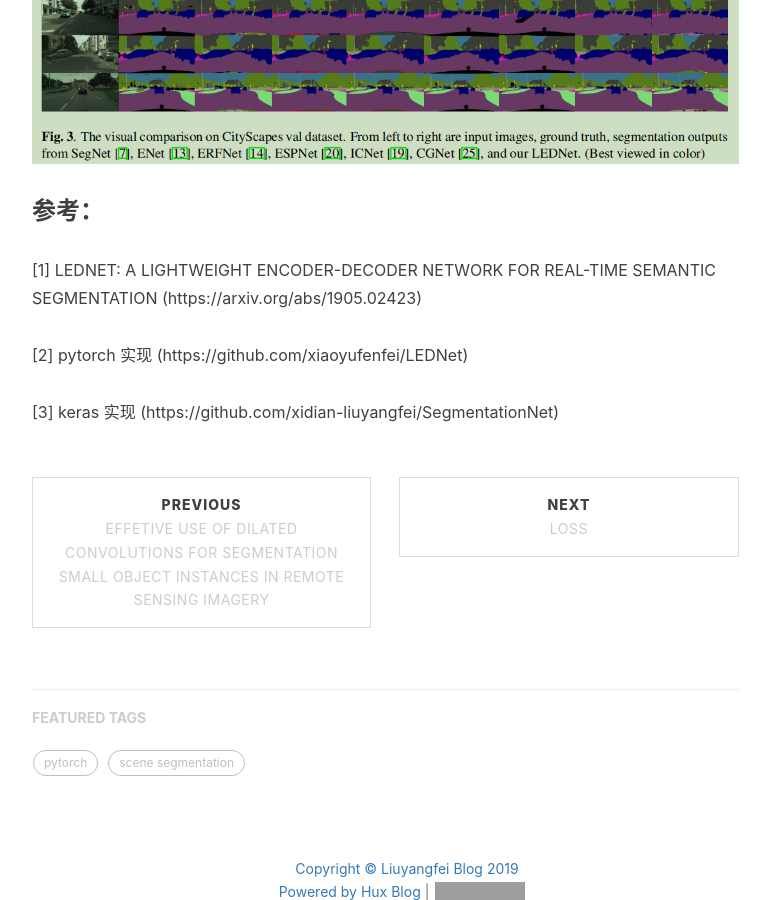
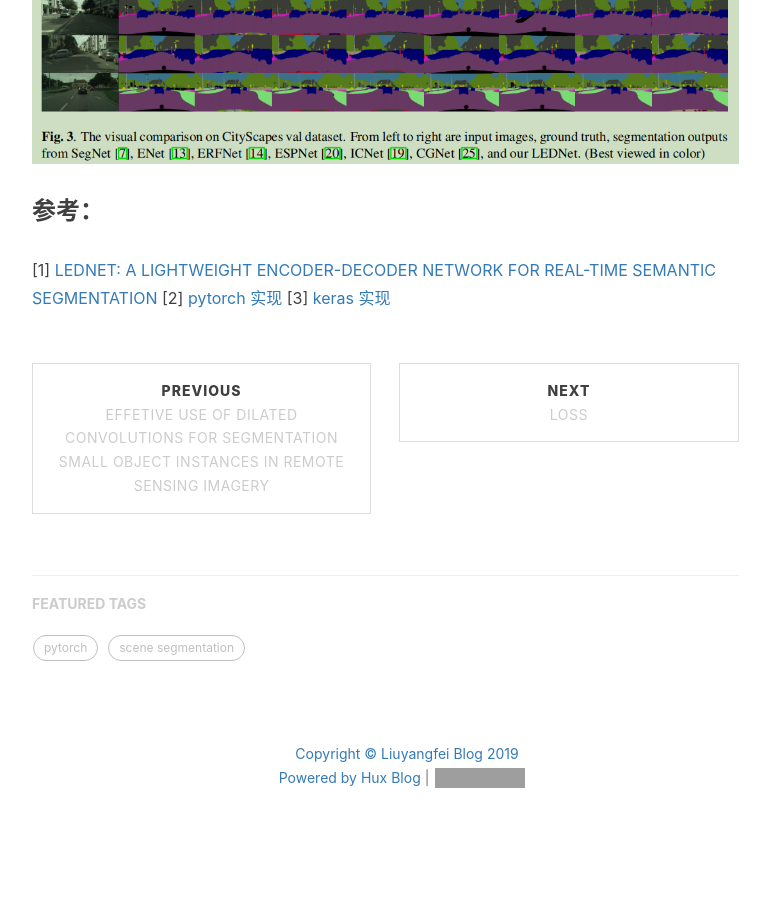
Before and after one commit to YangfeiLiu/YangfeiLiu.github.io, a Jekyll site: the page built from _posts/2019-06-14-LEDNET-A-LIGHTWEIGHT-ENCODER-DECODER-NETWORK-FOR-REAL-TIME-SEMANTIC-SEGMENTATION.md, in a window 1280 px wide and 900 px high, scrolled down 4851 px. Shown: the whole window, without its empty margins (233-1003 px from the left). Built offline with Jekyll 4.4.1, drawn with Linux system fonts in a browser that asks for light colours; nearby versions of some CDN libraries; comment, search, counter and statistics services are not loaded; grey boxes are pictures that could not be loaded.

Commit message:
Update 2019-06-14-LEDNET-A-LIGHTWEIGHT-ENCODER-DECODER-NETWORK-FOR-REAL-TIME-SEMANTIC-SEGMENTATION.md

```diff
--- a/_posts/2019-06-14-LEDNET-A-LIGHTWEIGHT-ENCODER-DECODER-NETWORK-FOR-REAL-TIME-SEMANTIC-SEGMENTATION.md
+++ b/_posts/2019-06-14-LEDNET-A-LIGHTWEIGHT-ENCODER-DECODER-NETWORK-FOR-REAL-TIME-SEMANTIC-SEGMENTATION.md
@@ -65,7 +65,7 @@ class DownsamplerBlock (nn.Module):
 
 1. SS-bt module：
 
-   ![ss-bt](/img/20190614/ss-bt.png)
+   ![ss-bt](/img/20190614/SS-bt.png)
 
    上图最右边就是提出的 split shuffle bottleneck 模块。首先将input分成两个分支，每个分支的channels是input的一半，然后分别对每个分支做卷积操作，将特征图做concat，接着加上input，最后做 channel shuffle操作来促进两个分支的信息沟通。
 
@@ -101,8 +101,6 @@ class DownsamplerBlock (nn.Module):
 
 ### 参考：
 
-[1] LEDNET: A LIGHTWEIGHT ENCODER-DECODER NETWORK FOR REAL-TIME SEMANTIC SEGMENTATION (https://arxiv.org/abs/1905.02423)
-
-[2] pytorch 实现 (https://github.com/xiaoyufenfei/LEDNet)
-
-[3] keras 实现 (https://github.com/xidian-liuyangfei/SegmentationNet)
+[1] [LEDNET: A LIGHTWEIGHT ENCODER-DECODER NETWORK FOR REAL-TIME SEMANTIC SEGMENTATION](https://arxiv.org/abs/1905.02423)
+[2] [pytorch 实现](https://github.com/xiaoyufenfei/LEDNet)
+[3] [keras 实现](https://github.com/xidian-liuyangfei/SegmentationNet)
```
